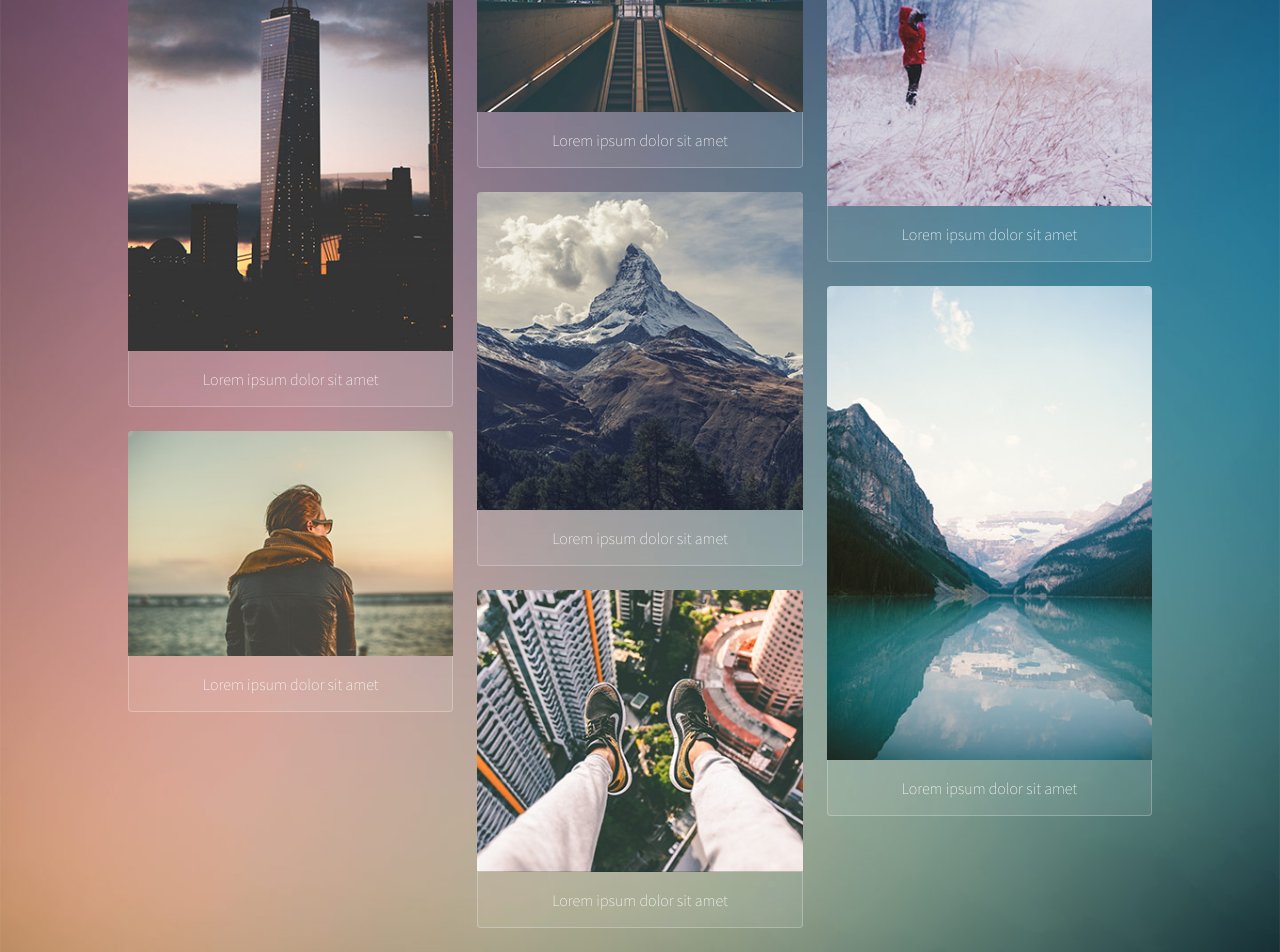
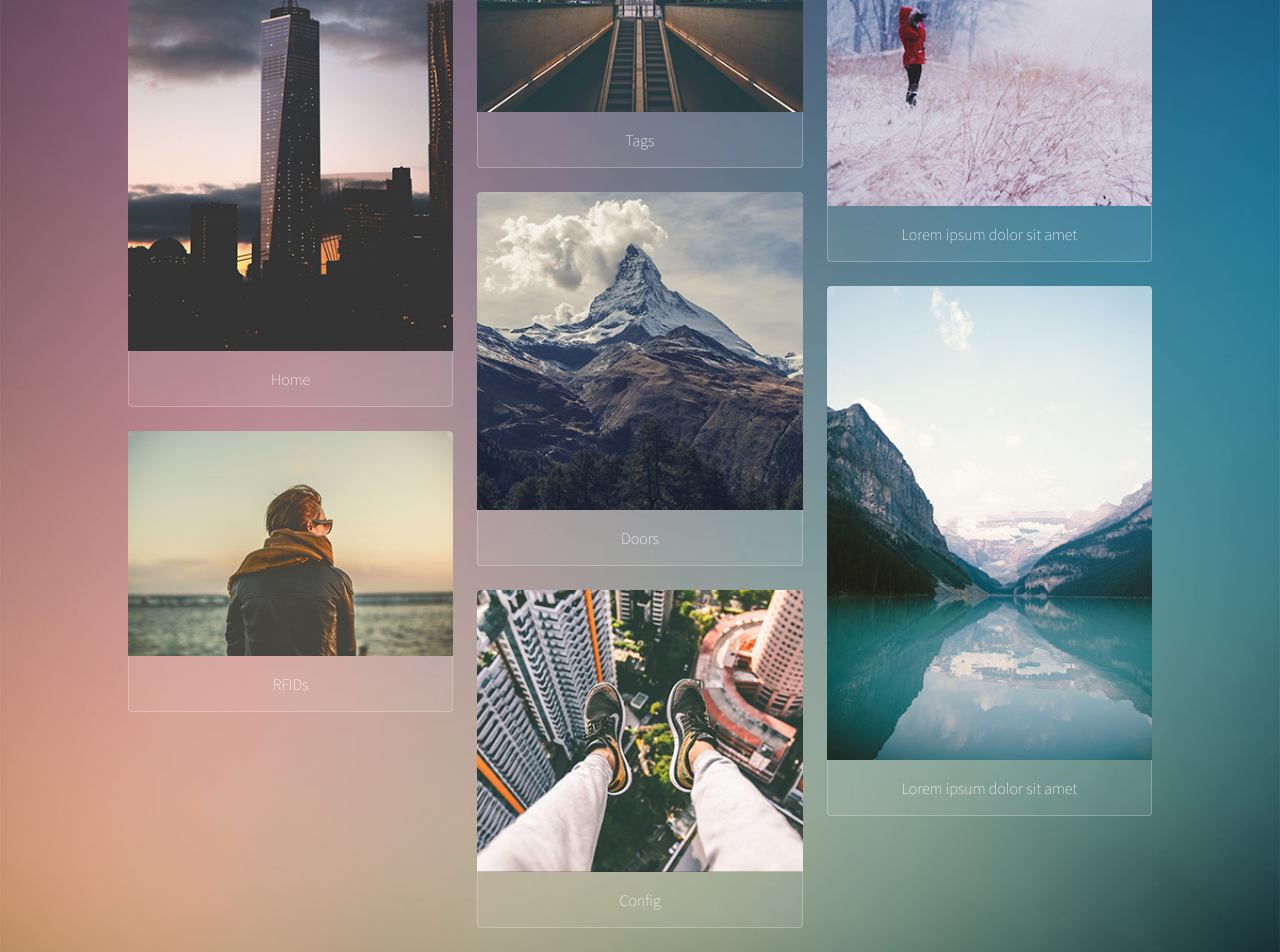
Before and after one commit to Yoleop/curso_git, a plain HTML site: page index.html in a window 1280 px wide. Shown: the part 620-1572 px from the top of the page. Drawn offline with Linux system fonts and the light colour scheme.

Commit message:
Project new version

```diff
--- a/assets/css/main.css
+++ b/assets/css/main.css
@@ -2636,3 +2636,5 @@
 			}
 
 		}
+
+/* New styles */
--- a/index.html
+++ b/index.html
@@ -38,25 +38,25 @@
 								<div>
 									<a href="images/fulls/01.jpg">
 										<img src="images/thumbs/01.jpg" alt="" />
-										<h3>Lorem ipsum dolor sit amet</h3>
+										<h3>Home</h3>
 									</a>
 									<a href="images/fulls/02.jpg">
 										<img src="images/thumbs/02.jpg" alt="" />
-										<h3>Lorem ipsum dolor sit amet</h3>
+										<h3>RFIDs</h3>
 									</a>
 								</div>
 								<div>
 									<a href="images/fulls/03.jpg">
 										<img src="images/thumbs/03.jpg" alt="" />
-										<h3>Lorem ipsum dolor sit amet</h3>
+										<h3>Tags</h3>
 									</a>
 									<a href="images/fulls/04.jpg">
 										<img src="images/thumbs/04.jpg" alt="" />
-										<h3>Lorem ipsum dolor sit amet</h3>
+										<h3>Doors</h3>
 									</a>
 									<a href="images/fulls/05.jpg">
 										<img src="images/thumbs/05.jpg" alt="" />
-										<h3>Lorem ipsum dolor sit amet</h3>
+										<h3>Config</h3>
 									</a>
 								</div>
 								<div>
```
